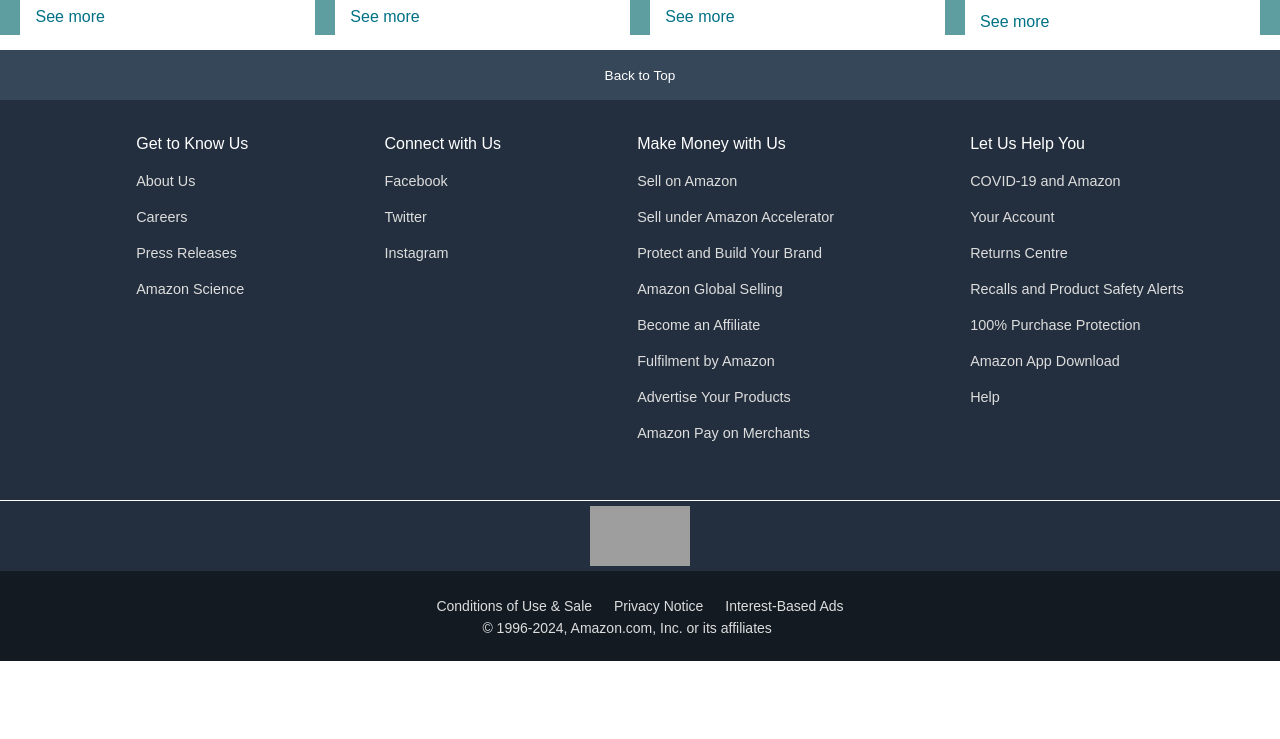
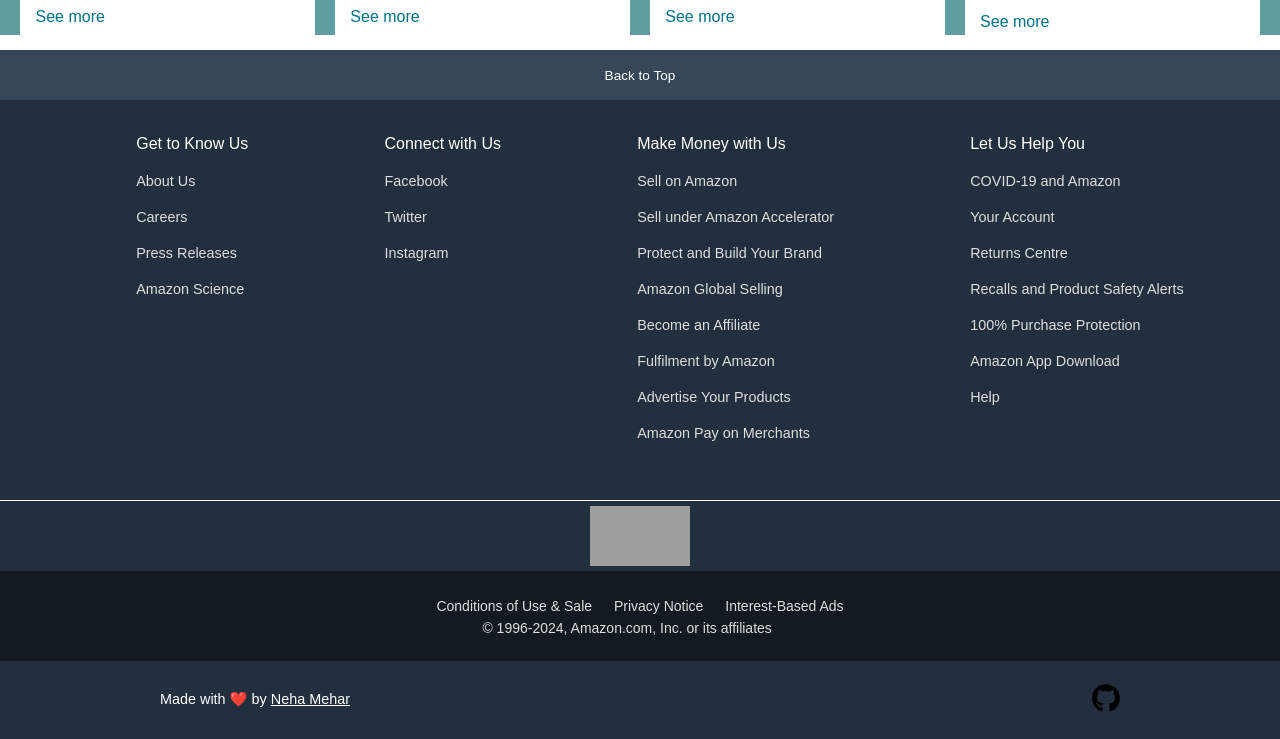
Before and after one commit to nehamehar/amazon-frontend, a plain HTML site: page index.html in a window 1280 px wide. Shown: the part 1425-2164 px from the top of the page. Before the commit the page ends 2086 px from the top, so only its background shows below. Drawn offline with Linux system fonts and the light colour scheme; grey boxes are pictures that could not be loaded.

Commit message:
fix github logo

```diff
--- a/index.html
+++ b/index.html
@@ -174,6 +174,24 @@
                 <p>© 1996-2024, Amazon.com, Inc. or its affiliates</p>
             </div>
         </div>
+        <div class="footer-bottom">
+                <span class="footer-text">
+                    Made with ❤️ by
+                    <a
+                        class="text-decoration-none"
+                        href="mailto:nehamehar31@gmail.com"
+                        target="_blank"
+                        style="color: white;"
+                        >Neha Mehar
+                    </a>
+                </span>
+                <a
+                    href="https://github.com/nehamehar/amazon-frontend.git"
+                    target="_blank"
+                >
+                    <i class="fab fa-github" style="color: black;"></i>
+                </a>
+            </div>
     </footer>
 
 </body>
--- a/style.css
+++ b/style.css
@@ -253,3 +253,21 @@
     margin-left: 55px;
     margin-top: 6px;
 }
+
+.footer-bottom {
+    display: flex;
+    justify-content: space-between;
+    align-items: center;
+    background-color: #232f3f;
+    padding: 1.4rem 10rem;
+    color: white;
+    font-size: 1.8rem;
+}
+
+.footer-text {
+    color:white
+}
+
+.github-logo {
+    font-size: 3rem;
+}
```
